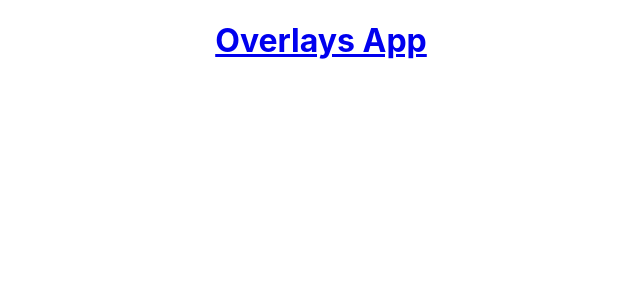
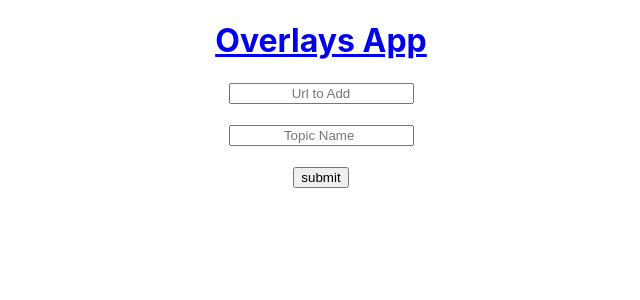
Before and after one commit to kraigwilliams/overlays-app, a React (Create React App) app: page /submit in a window 1280 px wide. Shown: the top 300 px of the page, without its empty margins (319-959 px from the left). Built offline with nearby package versions, Linux system fonts and the light colour scheme.

Commit message:
setup basic post and fetch to backend and display output

```diff
--- a/src/App.js
+++ b/src/App.js
@@ -4,6 +4,11 @@ import {Route} from 'react-router';
 import Header from './Header/Header'
 import Home from './Home/Home';
 import Login from './Login/Login';
+import Submit from './Submit/Submit';
+import Topics from './Topics/Topics';
+
+
+
 class App extends Component{
   render() {
 
@@ -22,6 +27,16 @@ class App extends Component{
     path="/login"
     component={Login}
     />
+
+    <Route
+    path="/submit"
+    component={Submit}
+
+    />
+    <Route
+    path="/topics"
+    component={Topics}
+    />
     </main>
     </div>
   )
--- a/src/Login/Login.js
+++ b/src/Login/Login.js
@@ -18,4 +18,4 @@ class Login extends Component{
     )}
 }
 
-export default Login
+export default Login;
--- /dev/null
+++ b/src/Submit/Submit.js
@@ -0,0 +1,44 @@
+import React, { Component } from "react";
+
+class Submit extends Component {
+  onSubmit = event => {
+      event.preventDefault()
+      const {
+          topic_name,
+          topic_url,
+
+      }= event.target
+      fetch('http://localhost:8000/topics',{
+        'method':'POST',
+        headers:{
+            'content-type': 'application/json'
+        },
+          body:JSON.stringify({
+            topic_url:topic_url.value,
+            topic_name:topic_name.value
+          })
+      })
+      .then(res=>res.json())
+      .then(data=>{
+          console.log(data)
+      })
+  };
+
+  render() {
+    return (
+      <>
+        <form onSubmit={this.onSubmit}>
+          <input type="text" name="topic_url" placeholder="Url to Add" />
+          <br />
+          <br />
+          <input type="text" name="topic_name"placeholder="Topic Name " />
+          <br />
+          <br />
+          <input type="submit" value="submit" />
+        </form>
+      </>
+    );
+  }
+}
+
+export default Submit;
--- /dev/null
+++ b/src/Topics/Topics.js
@@ -0,0 +1,38 @@
+import React,{Component} from 'react'
+
+
+class Topics extends Component{
+state={
+topics:[]
+}
+
+
+componentDidMount(){
+    fetch('http://localhost:8000/topics')
+    .then(res=>res.json())
+    .then(data=>
+        this.setState({topics:data})
+        )
+}
+
+    render(){
+        return(
+        <>
+       {this.state.topics.map(topic=>{
+        return (
+        <div><h2>{topic.topic_name}</h2>
+              <p>{topic.topic_url}</p></div>
+              )
+
+            })
+        }
+
+
+
+        </>
+
+        )
+    }
+}
+
+export default Topics
```
Also changed, not shown: public/now.json (added, +8 -0 lines).
